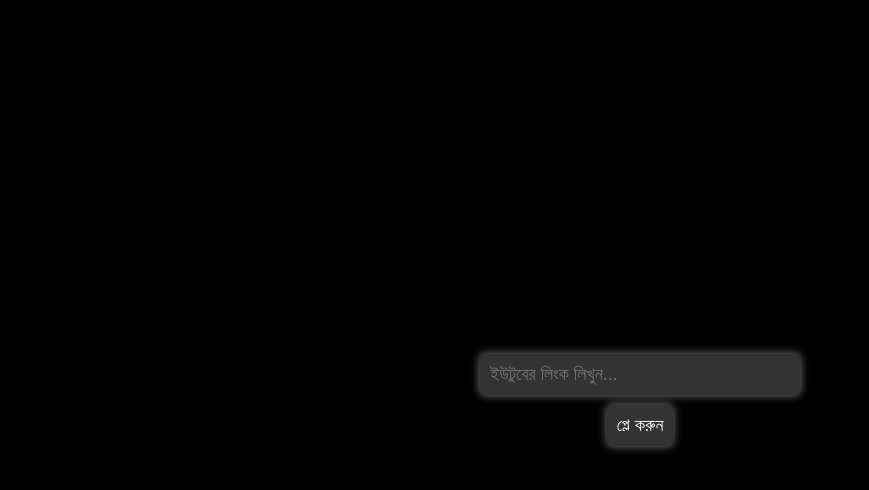
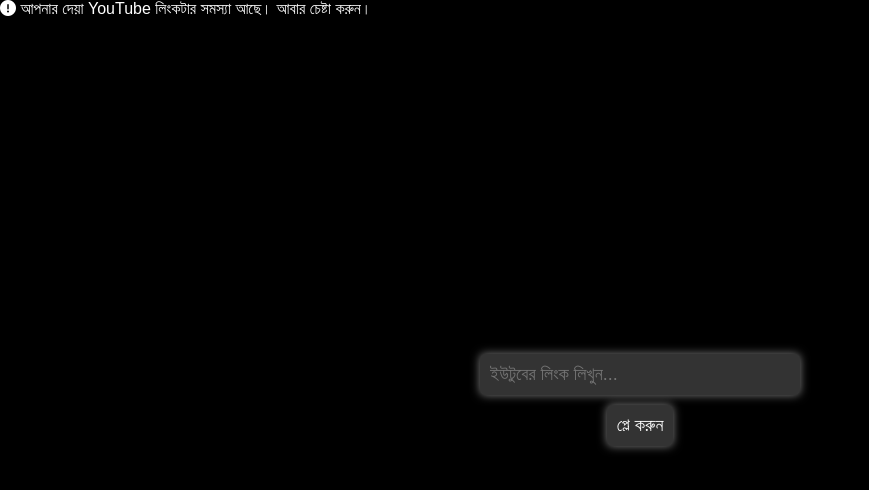
Before and after one commit to bongojukti/jaam, a plain HTML site: page index.html in a window 1280 px wide. Both pictures are taken after a click on the button "প্লে করুন". Shown: the whole page, without its empty margins (0-869 px from the left). Drawn offline with Linux system fonts and the light colour scheme.

Commit message:
ভুল বুঝার সহজ উপায় যোগ করে দিলাম

```diff
--- a/index.html
+++ b/index.html
@@ -32,6 +32,7 @@
     <meta name="twitter:card" content="summary_large_image">
     <meta name="twitter:image" content="/ogimage.png">
     <meta name="theme-color" content="#3f0076">
+    <link href="https://cdnjs.cloudflare.com/ajax/libs/font-awesome/6.0.0-beta3/css/all.min.css" rel="stylesheet">
     <title>বজু জাম</title>
     <style>
         body {
@@ -201,6 +202,9 @@
                 opacity: 0;
             }
         }
+        #error-message {
+            animation: fadeIn 1s ease-out;
+        }
     </style>
 </head>
 <body>
@@ -221,14 +225,24 @@
         const video = document.getElementById('video');
         const urlInput = document.getElementById('url-input');
         const playButton = document.getElementById('play-button');
-
+        function showError(message) {
+            const errorText = document.getElementById("error-text");
+            const errorMessage = document.getElementById("error-message");
+            errorText.innerText = message;
+            errorMessage.classList.remove("hidden");
+            setTimeout(() => errorMessage.classList.add("hidden"), 5000);
+        }
         playButton.addEventListener('click', () => {
             const url = urlInput.value;
-            const id = url.match(/(?:v=|\/)([\w-]{11})(?:\S+)?/)[1];
+            const idMatch = url.match(/(?:v=|\/)([\w-]{11})(?:\S+)?/);
+            if (!idMatch) {
+                showError("আপনার দেয়া YouTube লিংকটার সমস্যা আছে। আবার চেষ্টা করুন।");
+                return;
+            }
+            const id = idMatch[1];
             video.src = `https://www.youtube.com/embed/${id}?autoplay=1&controls=0&disablekb=1&loop=1&modestbranding=0&rel=0&showinfo=0&playlist=${id}`;
             videoContainer.style.display = 'block';
             urlInput.value = '';
-
             const sciFiBorder = document.createElement('div');
             sciFiBorder.classList.add('sci-fi-border');
             sciFiBorder.innerHTML = '<div></div>';
@@ -238,5 +252,9 @@
             }, 3000);
         });
     </script>
+    <div id="error-message" class="fixed top-4 left-1/2 transform -translate-x-1/2 bg-red-600 text-white py-2 px-4 rounded-lg shadow-lg flex items-center space-x-2 hidden">
+        <i class="fas fa-exclamation-circle"></i>
+        <span id="error-text"></span>
+    </div>
 </body>
 </html>
```
